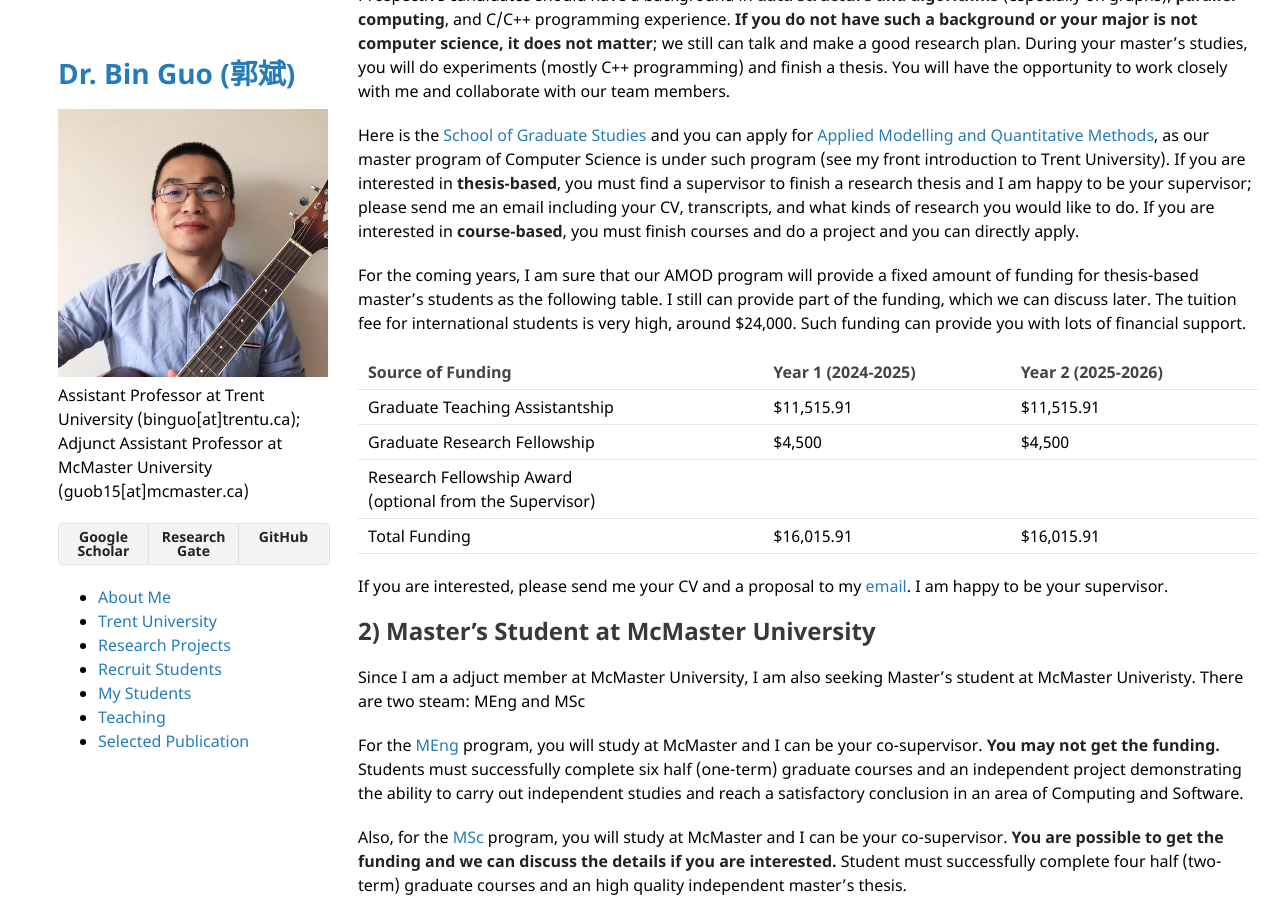
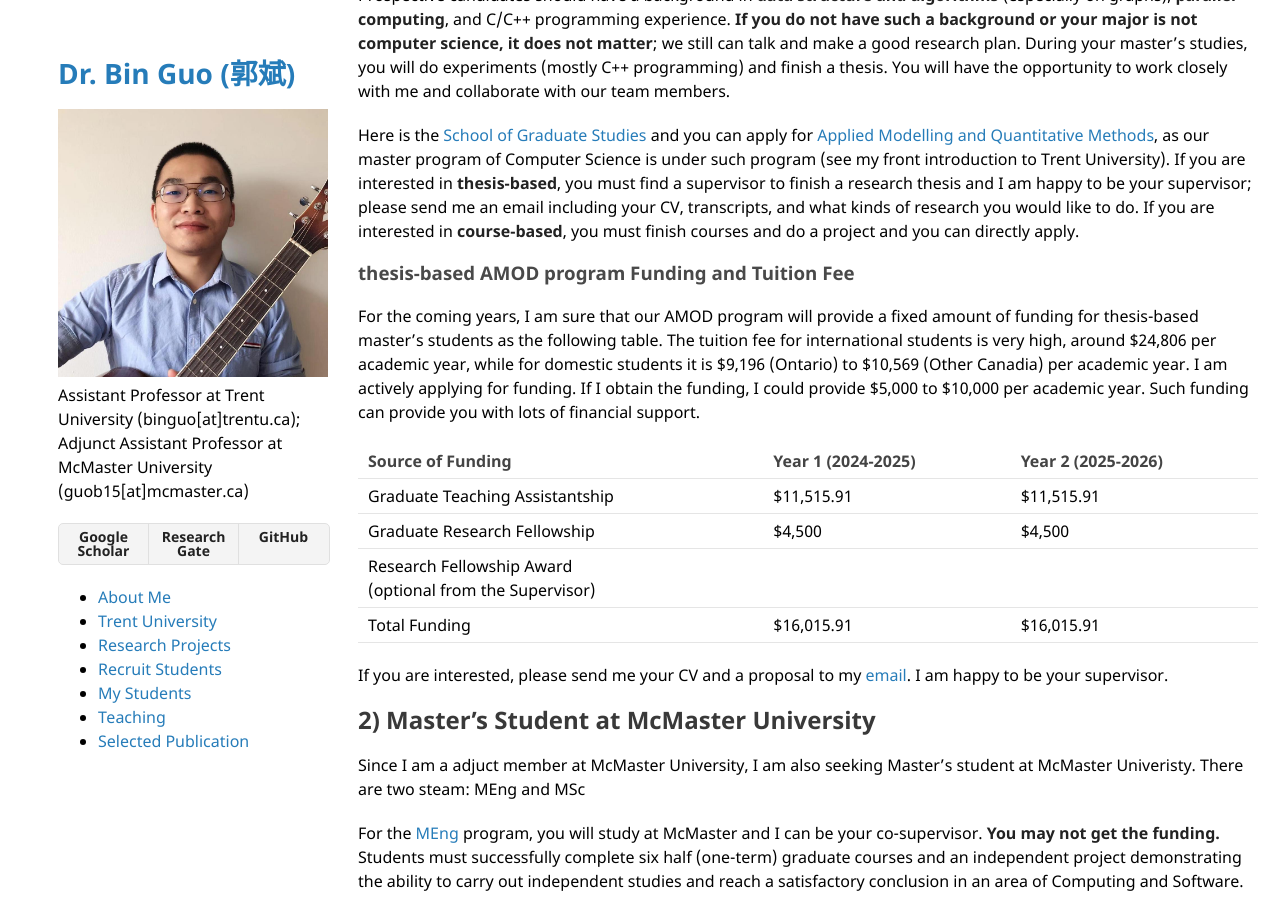
Before and after one commit to bin-guo/bin-guo.github.io, a Jekyll site: the page built from index.md, in a window 1280 px wide and 900 px high, scrolled down 3041 px. Built offline with Jekyll 4.4.1, drawn with Linux system fonts in a browser that asks for light colours; our own code applies the rules of GitHub Pages for plain Markdown files.

Commit message:
Update index.md

```diff
--- a/index.md
+++ b/index.md
@@ -82,7 +82,8 @@ Prospective candidates should have a background in __data structure and algorith
 
 Here is the [School of Graduate Studies](https://www.trentu.ca/graduatestudies/) and you can apply for [Applied Modelling and Quantitative Methods](https://www.trentu.ca/graduatestudies/sites/trentu.ca.graduatestudies/files/documents/Programs%20at%20a%20Glance%20from%20TrentU_GradStudies_Viewbook2023_Digital%5B65%5D.pdf), as our master program of Computer Science is under such program (see my front introduction to Trent University). If you are interested in **thesis-based**, you must find a supervisor to finish a research thesis and I am happy to be your supervisor; please send me an email including your CV, transcripts, and what kinds of research you would like to do. If you are interested in **course-based**, you must finish courses and do a project and you can directly apply.
 
-For the coming years, I am sure that our AMOD program will provide a fixed amount of funding for thesis-based master's students as the following table. I still can provide part of the funding, which we can discuss later. The tuition fee for international students is very high, around $24,000. Such funding can provide you with lots of financial support.
+### thesis-based AMOD program Funding and Tuition Fee
+For the coming years, I am sure that our AMOD program will provide a fixed amount of funding for thesis-based master's students as the following table. The tuition fee for international students is very high, around $24,806 per academic year, while for domestic students it is $9,196 (Ontario) to $10,569 (Other Canadia) per academic year. I am actively applying for funding. If I obtain the funding, I could provide $5,000 to $10,000 per academic year. Such funding can provide you with lots of financial support.
 
 |Source of Funding | Year 1 (2024-2025)| Year 2 (2025-2026)|
 |---	|---	|---	|
@@ -90,6 +91,8 @@ For the coming years, I am sure that our AMOD program will provide a fixed amoun
 |Graduate Research Fellowship |$4,500 |$4,500|
 |Research Fellowship Award <br /> (optional from the Supervisor)| | |
 |Total Funding |$16,015.91 | $16,015.91|
+
+
 
 If you are interested, please send me your CV and a proposal to my [email](mailto:binguo@trentu.ca). I am happy to be your supervisor.
 
```
